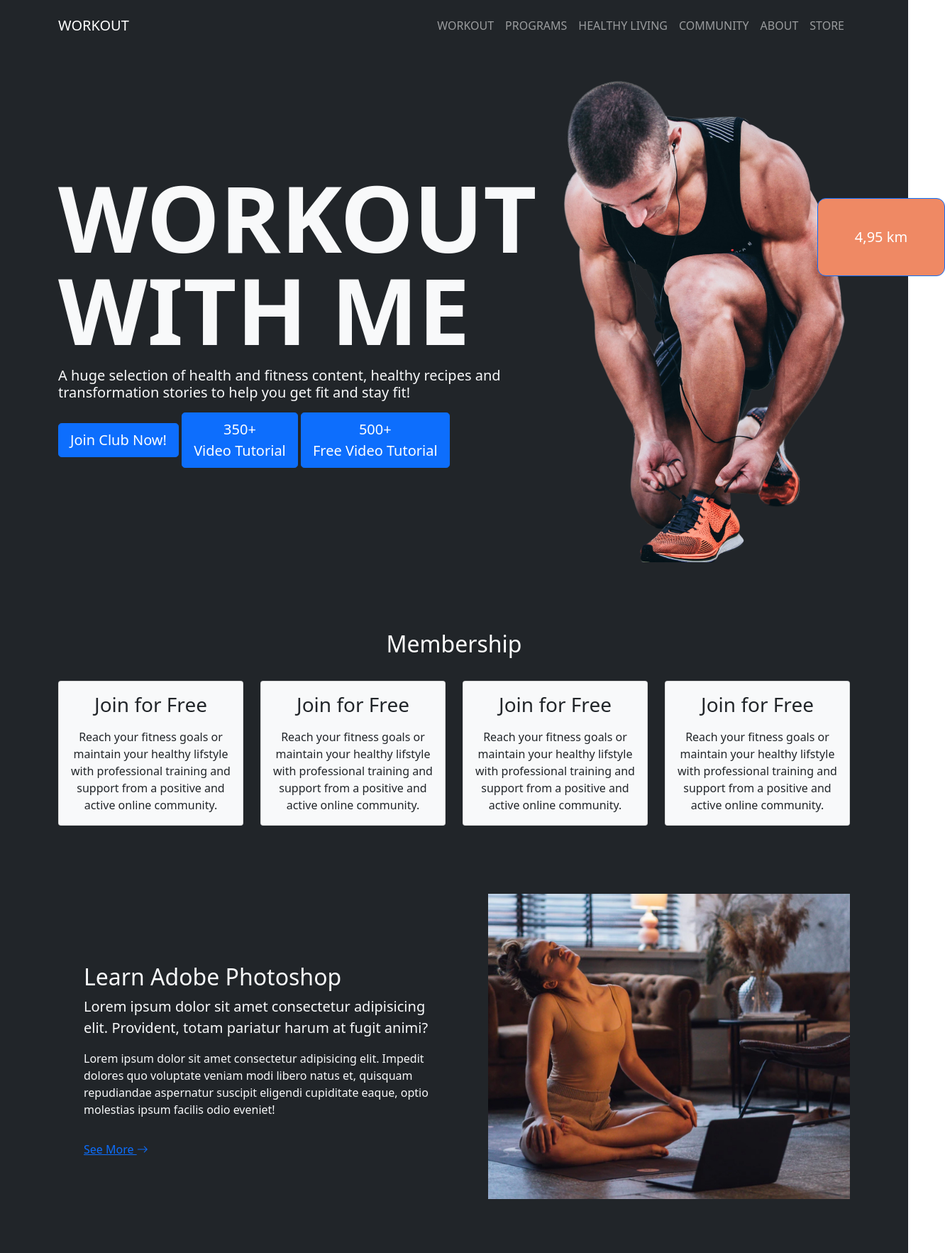
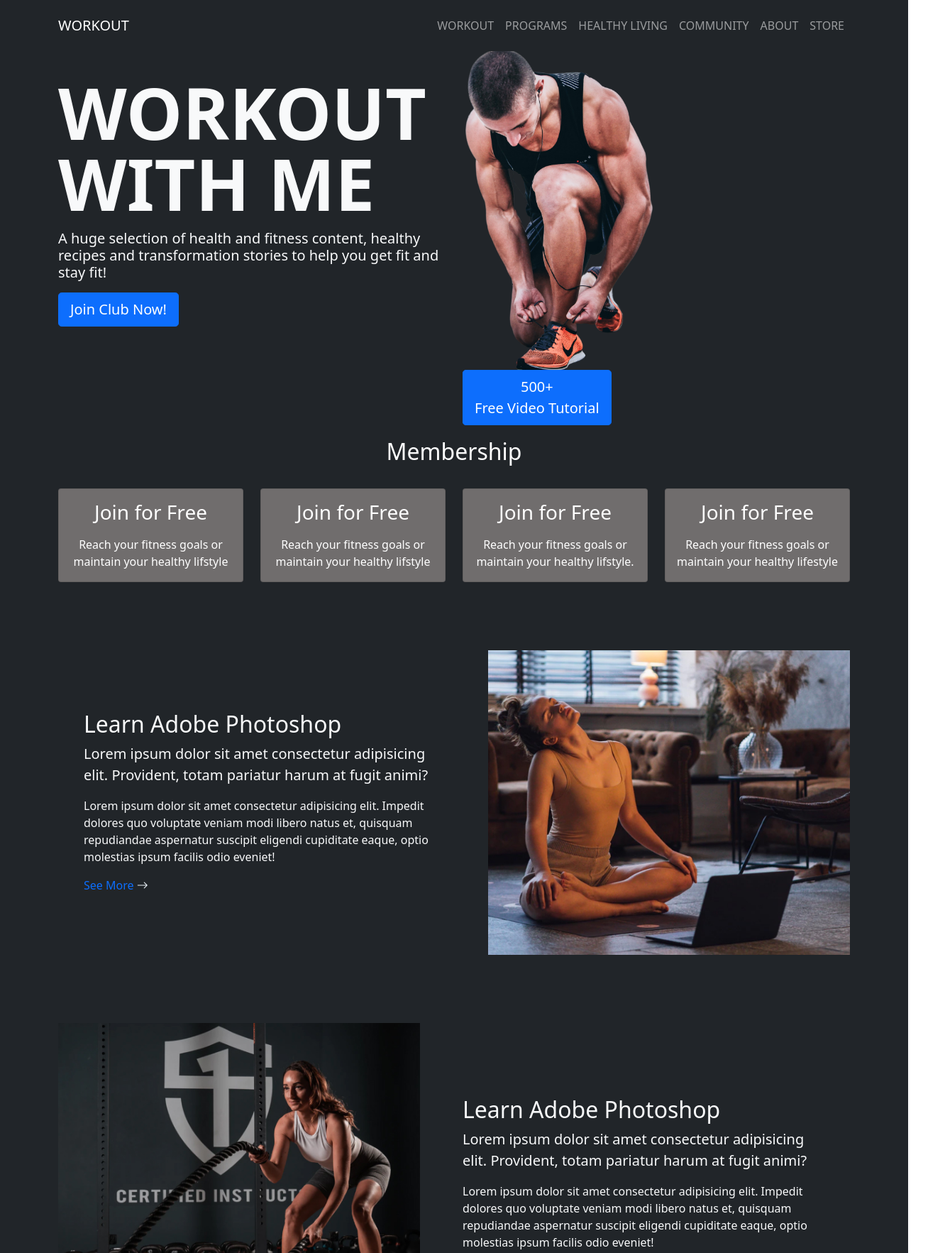
Before and after one commit to ikechukwuakuma316/Workout, a plain HTML site: page index.html in a window 1280 px wide. Shown: the top 1765 px of the page at 71% size, 1332 px wide, since content can reach past the window. Drawn offline with nearby package versions, Linux system fonts and the light colour scheme.

Commit message:
hird commit

```diff
--- a/index.html
+++ b/index.html
@@ -47,19 +47,22 @@
     <!-- Showcase -->
     <section class="bg-dark text-light p-5 text-center text-sm-start">
         <div class="container">
-            <div class="d-sm-flex align-items-center justify-content-between">
-                <div>
+            <div class="row align-items-center justify-content-between">
+                <div class="col-12 col-md-6">
                     <h1 class="toptext">WORKOUT <br> WITH ME</span></h1>
                     <h6 class="lead my-3">A huge selection of health and fitness content, healthy recipes and
                         transformation stories to help you get fit and stay fit!
                     </h6>
-                    <button class="btn btn-primary btn-lg firstbutton" data-bs-toogle="modal" data-bs-target="#enroll">4,95 km</button>
-                    <button class="btn btn-primary btn-lg secondbutton" data-bs-toogle="modal" data-bs-target="#enroll">Join Club Now!</button>
-                    <button class="btn btn-primary btn-lg thirdbutton" data-bs-toogle="modal" data-bs-target="#enroll">350+ <br> Video Tutorial</button>
-                    <button class="btn btn-primary btn-lg fourthbutton" data-bs-toogle="modal" data-bs-target="#enroll">500+ <br> Free Video Tutorial</button>
-
+                    <button class="btn btn-primary btn-lg" data-bs-toogle="modal" data-bs-target="#enroll">Join Club Now!</button>
                 </div>
-                <img class="man img-fluid w-50 d-none d-sm-block" src="img/Man.png" alt="">
+                <div class="col-12 col-md-6">
+                    <div class="position-relative w-100 mt-3">
+                        <img class="man img-fluid w-50 d-none d-sm-block" src="img/Man.png" alt="">
+                        <button class="btn btn-primary btn-lg first-button position-absolute " data-bs-toogle="modal" data-bs-target="#enroll">4,95 km</button>
+                        <button class="btn btn-primary btn-lg secondbutton position-absolute" data-bs-toogle="modal" data-bs-target="#enroll">350+ <br> Video Tutorial</button>
+                        <button class="btn btn-primary btn-lg thirdbutton position-absolute" data-bs-toogle="modal" data-bs-target="#enroll">500+ <br> Free Video Tutorial</button>
+                    </div>
+                </div>
             </div>
         </div>
     </section>
@@ -70,50 +73,41 @@
             <hr>
             <div class="row g-4">
                 <div class="col-12 col-md-6 col-lg-3">
-                    <div class="card bg-light">
+                    <div class="card" style="background-color: #706d6d; color: white;">
                         <div class="card-body text-center">
                             <h3 class="card-title mb-3">Join for Free</h3>
                             <p class="card-text">Reach your fitness goals or maintain your
-                                healthy lifstyle with professional training
-                                and support from a positive and active
-                                online community.
+                                healthy lifstyle
+                            </p>
+                        </div>
+                    </div>
+                </div>
+                <div class="col-12 col-md-6 col-lg-3"  >
+                    <div class="card" style="background-color: #706d6d; color: white;">
+                        <div class="card-body text-center">
+                            <h3 class="card-title mb-3">Join for Free</h3>
+                            <p class="card-text">Reach your fitness goals or maintain your
+                                healthy lifstyle
                             </p>
                         </div>
                     </div>
                 </div>
                 <div class="col-12 col-md-6 col-lg-3">
-                    <div class="card bg-light">
+                    <div class="card" style="background-color: #706d6d; color: white;">
                         <div class="card-body text-center">
                             <h3 class="card-title mb-3">Join for Free</h3>
                             <p class="card-text">Reach your fitness goals or maintain your
-                                healthy lifstyle with professional training
-                                and support from a positive and active
-                                online community.
+                                healthy lifstyle.
                             </p>
                         </div>
                     </div>
                 </div>
                 <div class="col-12 col-md-6 col-lg-3">
-                    <div class="card bg-light">
+                    <div class="card" style="background-color: #706d6d; color: white;">
                         <div class="card-body text-center">
                             <h3 class="card-title mb-3">Join for Free</h3>
                             <p class="card-text">Reach your fitness goals or maintain your
-                                healthy lifstyle with professional training
-                                and support from a positive and active
-                                online community.
-                            </p>
-                        </div>
-                    </div>
-                </div>
-                <div class="col-12 col-md-6 col-lg-3">
-                    <div class="card bg-light">
-                        <div class="card-body text-center">
-                            <h3 class="card-title mb-3">Join for Free</h3>
-                            <p class="card-text">Reach your fitness goals or maintain your
-                                healthy lifstyle with professional training
-                                and support from a positive and active
-                                online community.
-                            </p>
+                                healthy lifestyle </p>
                         </div>
                     </div>
                 </div>
@@ -139,8 +133,8 @@
                     eligendi cupiditate eaque,
                     optio molestias ipsum facilis odio eveniet!
                 </p>
-                <a href="#" class="position-absolute mt-3">See More
-                    <i class="bi bi-arrow-right"></i>
+                <a href="#" class=" bottom-0 end-0" style="text-decoration: none;">See More
+                    <i class="bi bi-arrow-right" style="color:aliceblue"></i>
                 </a>
               </div>
               <div class="col-md">
@@ -169,8 +163,8 @@
                     eligendi cupiditate eaque,
                     optio molestias ipsum facilis odio eveniet!
                 </p>
-                <a href="#" class="position-absolute mt-3">See More
-                    <i class="bi bi-arrow-right"></i>
+                <a href="#" class=" bottom-0 end-0" style="text-decoration: none;">See More
+                    <i class="bi bi-arrow-right" style="color:aliceblue"></i>
                 </a>
               </div>
             </div>
@@ -182,18 +176,20 @@
     <section id="instructors" class="p-5 bg-dark">
         <div class="container">
             <h2 class="text-center text-white">Membership</h2>
-          <hr>
+            <br>
+            <hr class="divider bg-light">
+            <br>
             <div class="row g-4">
                 <div class="col-12 col-md-6 col-lg-6">
-                    <div class="card bg-light">
-                        <div class="card-body text-center">
-                            <h3 class="card-title mb-3">Join for Free</h3>
+                    <div class="card" style="background-color: #706d6d; color: white;">
+                        <div class="card-body">
+                            <h3 class="card-title mb-3 text-center">Join for Free</h3>
                             <p class="card-text">Reach your fitness goals or maintain your
                                 healthy lifstyle with professional training
                                 and support from a positive and active
                                 online community.
                                 <ul>
-                                    <li>-600 Full Length Workout Videos</li>
+                                    <li>~600 Full Length Workout Videos</li>
                                     <li>Customizable Calendar</li>
                                     <li> Healthy Recipes</li>
                                     <li>health and Fitness Articles</li>
@@ -203,16 +199,20 @@
                                     <li>health and Fitness Articles</li>
                                 </ul>
                             </p>
-                            <a href="#" class="position-absolute bottom-0 end-0 p-5">See More
-                                <i class="bi bi-arrow-right"></i>
+
+
+                        </div>
+                        <div class="pb-5">
+                            <a href="#" class=" bottom-0 end-0 p-5" style="text-decoration: none;">See More
+                                <i class="bi bi-arrow-right" style="color:aliceblue"></i>
                             </a>
                         </div>
                     </div>
                 </div>
                 <div class="col-md-6 col-lg-6">
-                    <div class="card bg-light">
-                        <div class="card-body text-center">
-                            <h3 class="card-title mb-3">WO Plus</h3>
+                    <div class="card pb-4" style="background-color: #706d6d; color: white;">
+                        <div class="card-body">
+                            <h3 class="card-title mb-3 text-center">WO Plus</h3>
                             <p class="card-text">WO Plus includes everything you get with a
                                 free membership and adds brand new
                                 convenience features, fitness tools, and
@@ -229,13 +229,14 @@
                                     <li>Rest Day Complete</li>
                                 </ul>
                             </p>
-                                <br>
-                                <a href="#" class="position-absolute bottom-0 end-0 m-2
-                                 btn btn-primary">
-                                    Join club Now!
-                                </a>
 
+
+                                <div href="#" class=" w-25 btn-sm  m-2
+                                btn btn-primary" style="border-radius: 20px;" >
+                                   Join club Now!
+                               </div>
                         </div>
+
                     </div>
                 </div>
 
--- a/style.css
+++ b/style.css
@@ -1,21 +1,11 @@
-body::before {
-    display: block;
-    content: '';
-    height: 60px;
+.toptext {
+    font-size: 100px;
+    font-weight: 700;
+    line-height: 100px;
+
 }
 
-.toptext {
-    font-size: 130px;
-    font-weight: 800;
-    line-height: 130px;
-}
-
-.firstbutton {
+.first-button {
     background-color: #EF8964;
-    position: absolute;
-    width: 180px;
-    height: 110px;
-    left: 1152px;
-    top: 279px;
     border-radius: 12px;
 }
```
